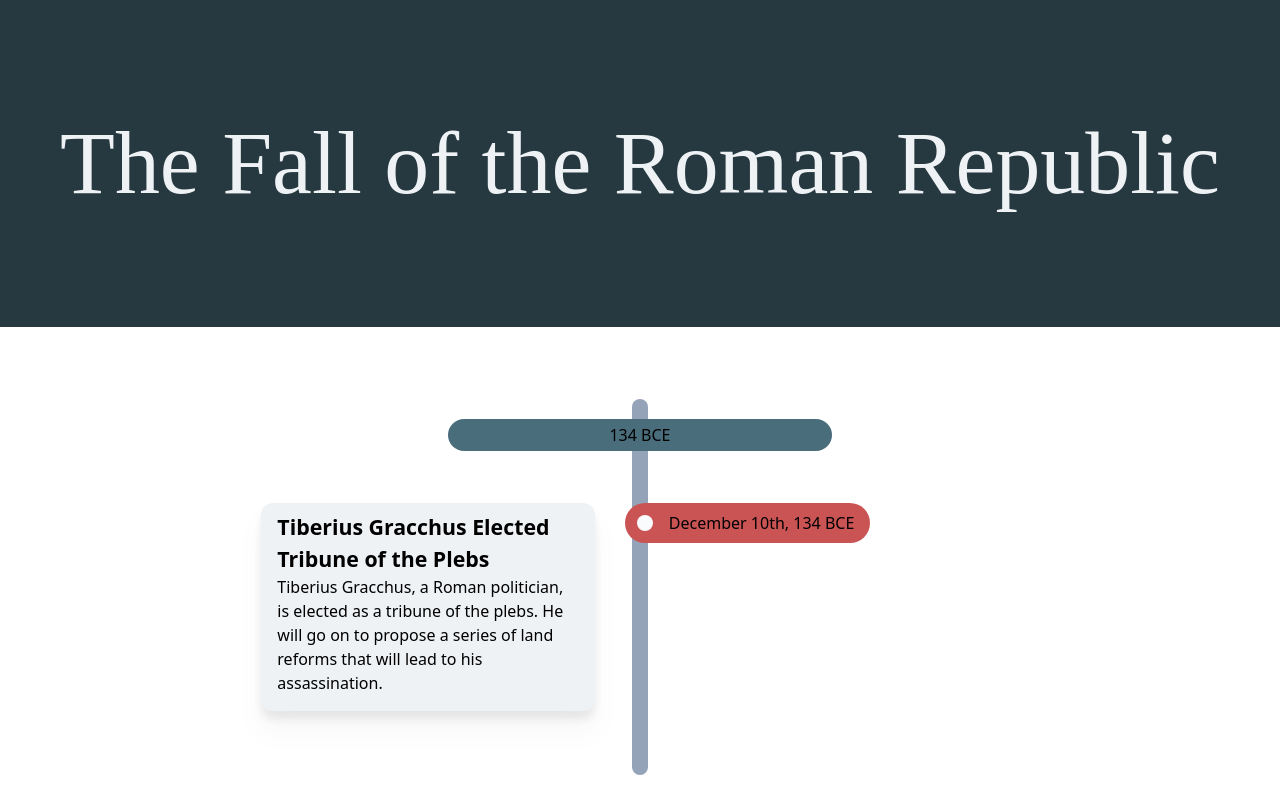
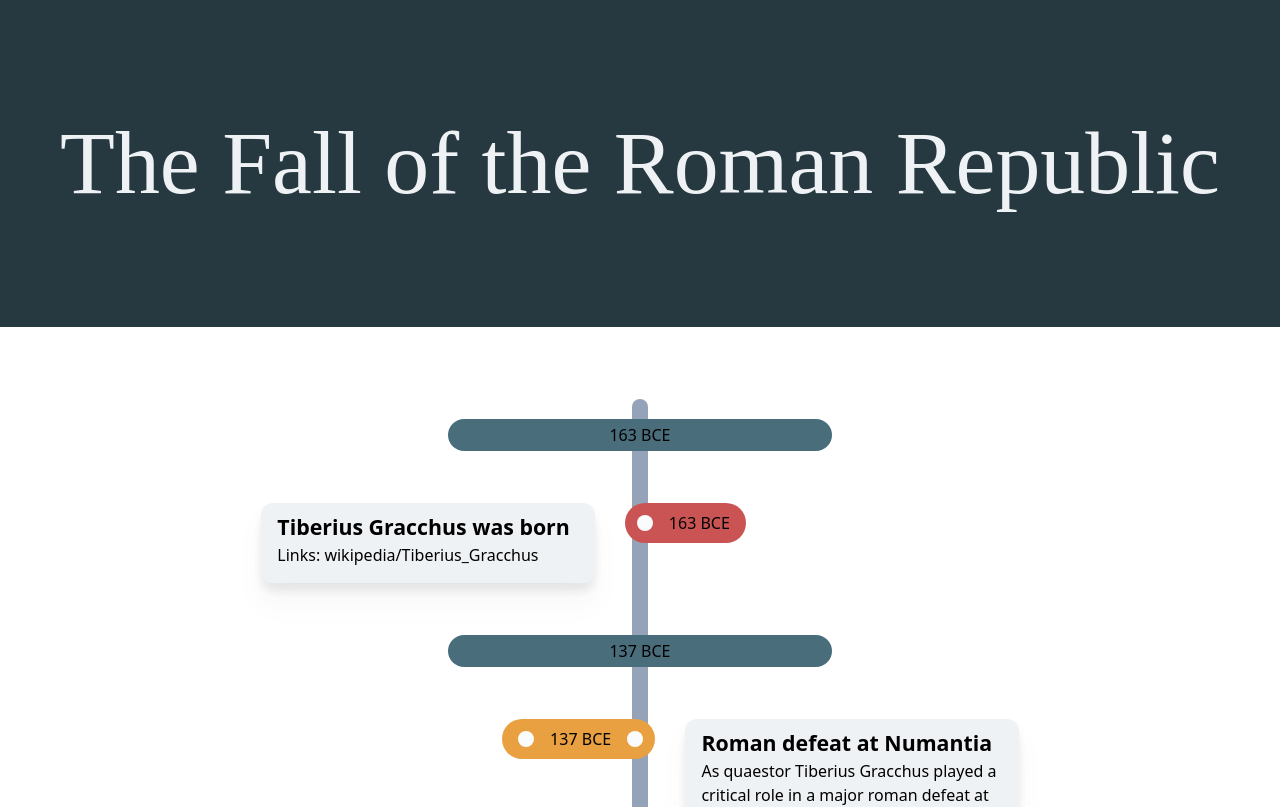
Before and after one commit to cqb13/fall-of-the-roman-republic, a Vue app: page / in a window 1280 px wide. Shown: the top 807 px of the page. Built offline with nearby package versions, Linux system fonts and the light colour scheme; a web font is replaced by a local one.

Commit message:
more event and changes to links

```diff
--- a/src/App.vue
+++ b/src/App.vue
@@ -127,9 +127,12 @@ const isMobile = () => {
               <div class="mb-2">
                 <span v-if="event.link">
                   Links:
-                  <a v-for="link in event.link" :href="link" target="_blank">{{
-                    link
-                  }}</a>
+                  <a
+                    v-for="link in event.link"
+                    :href="link.url"
+                    target="_blank"
+                    >{{ link.name }}</a
+                  >
                 </span>
               </div>
             </div>
@@ -140,7 +143,13 @@ const isMobile = () => {
               :style="[`background-color: ${group.color};`]"
             >
               <div class="bg-background rounded-full w-4 h-4" />
-              <p class="">{{ `${event.additionalDate ? event.additionalDate : ""} ${event.date}` }}</p>
+              <p class="">
+                {{
+                  `${event.additionalDate ? event.additionalDate : ""} ${
+                    event.date
+                  }`
+                }}
+              </p>
             </div>
             <p></p>
           </div>
@@ -158,8 +167,14 @@ const isMobile = () => {
               class="rounded-3xl py-2 pl-4 pr-3 flex justify-between items-center gap-4"
               :style="[`background-color: ${group.color};`]"
             >
-              <div class="bg-background rounded-full w-4 h-4 md:hidden" />
-              <p class="">{{ event.date }}</p>
+              <div class="bg-background rounded-full w-4 h-4" />
+              <p class="">
+                {{
+                  `${event.additionalDate ? event.additionalDate : ""} ${
+                    event.date
+                  }`
+                }}
+              </p>
               <div class="bg-background rounded-full w-4 h-4 max-md:hidden" />
             </div>
           </div>
@@ -186,9 +201,12 @@ const isMobile = () => {
               <div class="mb-2">
                 <span v-if="event.link">
                   Links:
-                  <a v-for="link in event.link" :href="link" target="_blank">{{
-                    link
-                  }}</a>
+                  <a
+                    v-for="link in event.link"
+                    :href="link.url"
+                    target="_blank"
+                    >{{ link.name }}</a
+                  >
                 </span>
               </div>
             </div>
--- a/src/data/events.ts
+++ b/src/data/events.ts
@@ -4,13 +4,35 @@ export type Event = {
   date: string;
   additionalDate?: string;
   image?: string;
-  link?: string[];
+  link?: Link[];
   index?: number;
+};
+
+type Link = {
+  url: string;
+  name: string;
 };
 
 const events: Event[] = [
   {
-    name: "Tiberius Gracchus Elected Tribune of the Plebs",
+    name: "Tiberius Gracchus was born",
+    description: "",
+    date: "163 BCE",
+    link: [
+      {
+        url: "https://en.wikipedia.org/wiki/Tiberius_Gracchus",
+        name: "wikipedia/Tiberius_Gracchus",
+      },
+    ],
+  },
+  {
+    name: "Roman defeat at Numantia",
+    description:
+      "As quaestor Tiberius Gracchus played a critical role in a major roman defeat at Numantia.",
+    date: "137 BCE",
+  },
+  {
+    name: "Tiberius Gracchus elected Tribune of the Plebs",
     description:
       "Tiberius Gracchus, a Roman politician, is elected as a tribune of the plebs. He will go on to propose a series of land reforms that will lead to his assassination.",
     date: "134 BCE",
```
